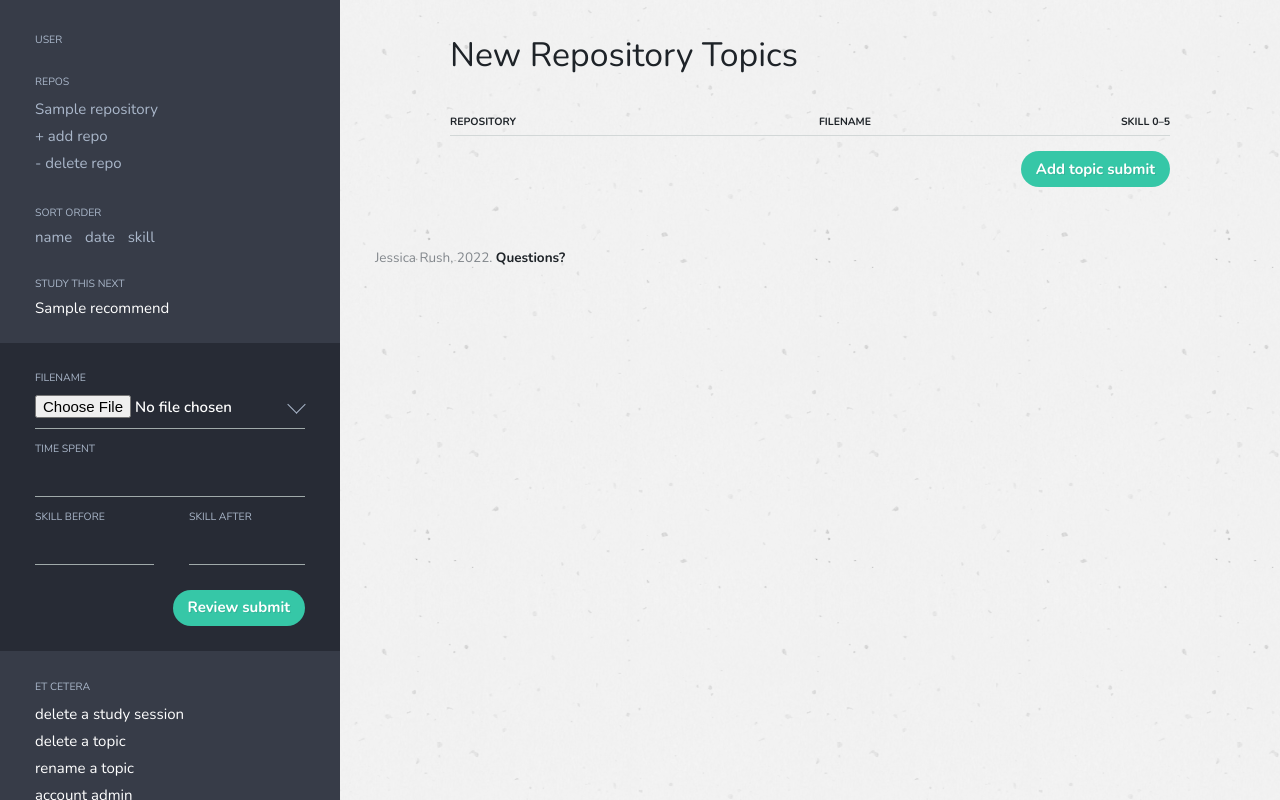
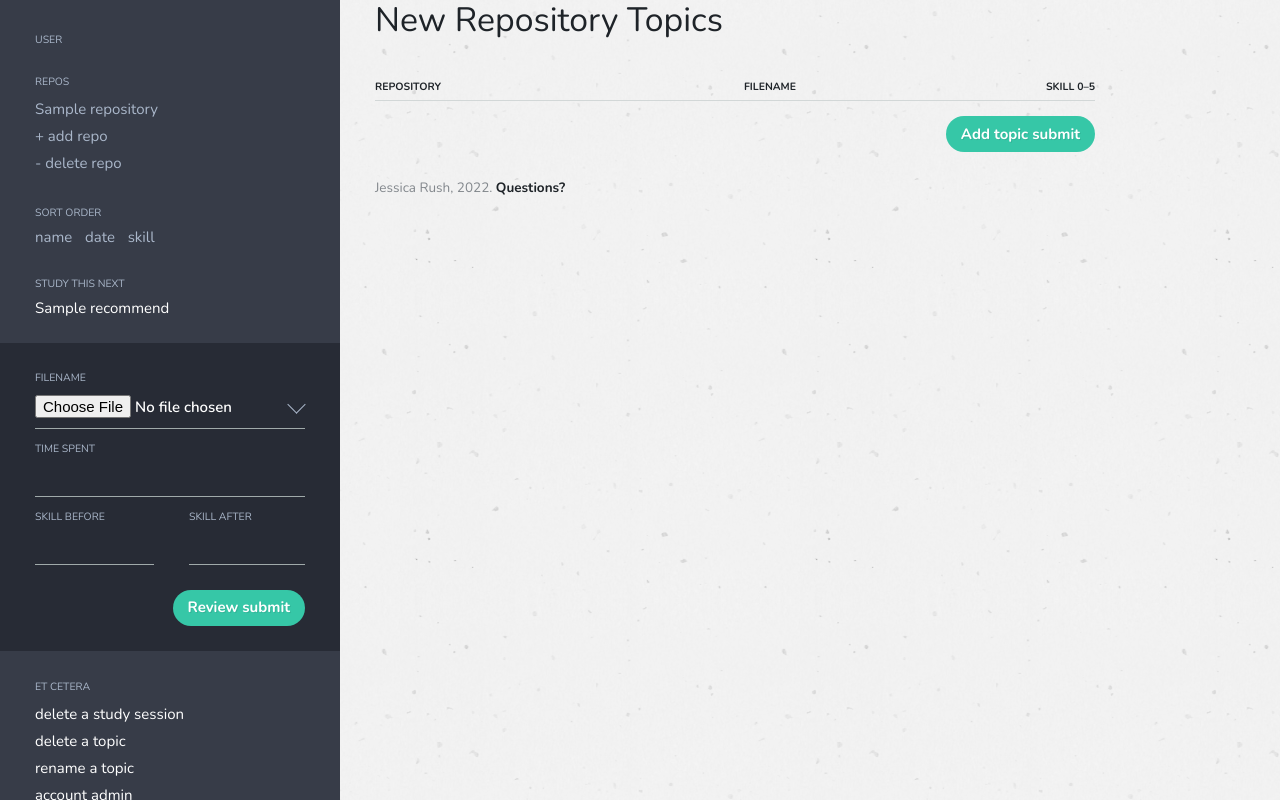
Before and after one commit to jessicarush/review-app, a Flask app: template app/templates/update.html in a window 1280 px wide. Run offline with Flask 2, Linux system fonts and the light colour scheme; the template is opened without the code that fills it: most values are stand-ins (such as "Sample title", 1, 10 or a date in 2020); form fields are guessed from the names that the template uses; lists and menus that the app fills with data are empty; some libraries are stand-ins or nearby versions.

Commit message:
Style: minor css fix

```diff
--- a/app/templates/update.html
+++ b/app/templates/update.html
@@ -2,7 +2,7 @@
 
 {% block content %}
 
-  <section class="content--centerd content--1col-wide padded-lr-reg">
+  <section class="content--left content--1col-wide padded-lr-reg">
 
     {% if new_repo %}
     <h1 class="primary-heading">New Repository Topics</h1>
```
